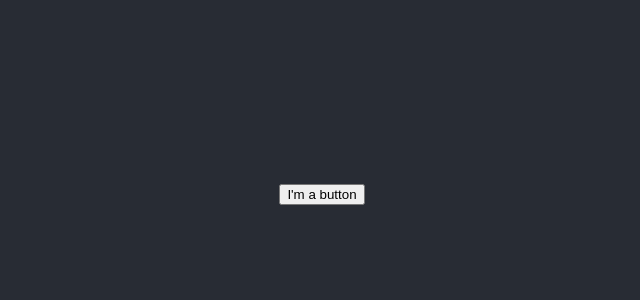
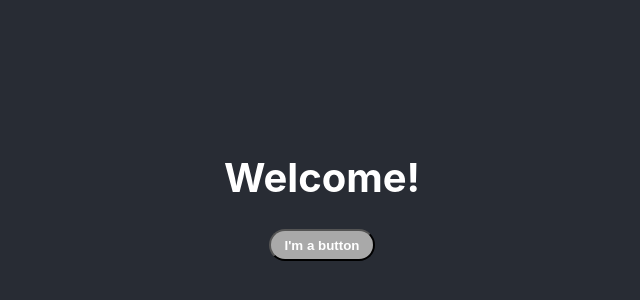
Before and after one commit to psiservices-parkerschellenberg/react-docs, a React (Create React App) app: page / in a window 1280 px wide. Shown: the part 206-506 px from the top of the page, without its empty margins (318-958 px from the left). Built offline with nearby package versions, Linux system fonts and the light colour scheme.

Commit message:
Style button

```diff
--- a/src/App.js
+++ b/src/App.js
@@ -4,6 +4,7 @@ import MyButton from './components/MyButton';
 function App() {
   return (
     <div className="App">
+      <h1>Welcome!</h1>
       <MyButton/>
     </div>
   );
--- /dev/null
+++ b/src/components/MyButton.css
@@ -0,0 +1,7 @@
+button {
+    padding: 0.5em 1em;
+    border-radius: 16px;
+    font-weight: bold;
+    color: white;
+    background: darkgrey;
+}
--- a/src/components/MyButton.js
+++ b/src/components/MyButton.js
@@ -1,5 +1,9 @@
-export default function MyButton() {
+import './MyButton.css';
+
+function MyButton() {
     return (
         <button>I'm a button</button>
     );
 }
+
+export default MyButton;
```
